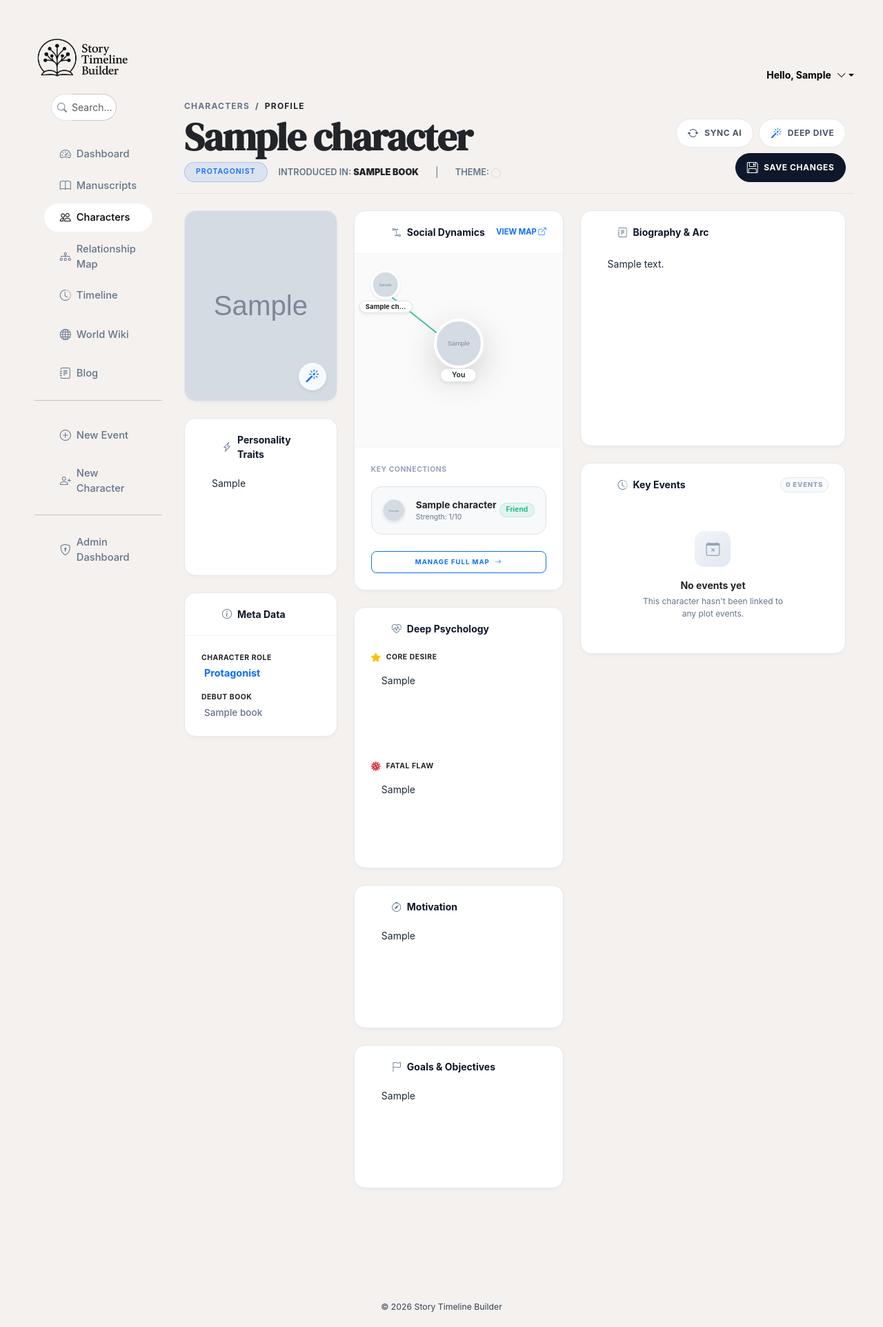
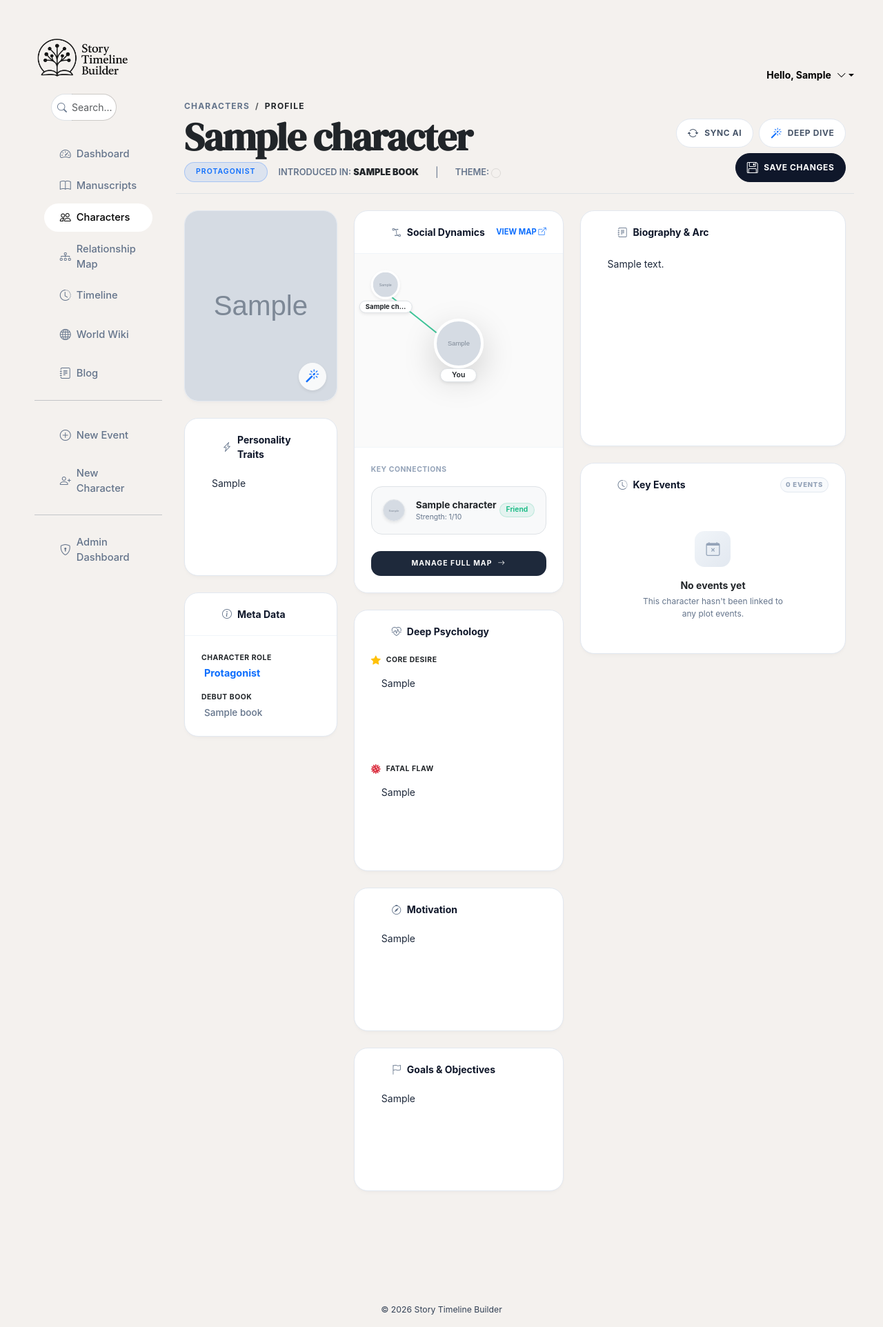
Before and after one commit to denmurray10/Story-timeline-builder, a Django app: page /characters/1/ in a window 1280 px wide. Shown: the whole page at 69% size. Before the commit the page ends 1902 px from the top, so only its background shows below. Run offline with Django 5.2, Linux system fonts and the light colour scheme; a user stored in the database is signed in; tables that the repository leaves empty hold one stand-in row (values such as "Sample post"); grey boxes marked "Sample" are stand-in pictures; data that the repository does not hold is empty; parts of the project's set-up code (start-up, migrations or seed data) failed here and were passed over; some libraries are stand-ins or nearby versions; some web fonts are replaced.

Commit message:
feat: Add base HTML template with custom styling and navigation, and a character detail page.

```diff
--- a/templates/timeline/base.html
+++ b/templates/timeline/base.html
@@ -30,7 +30,7 @@
             --text-subtle: #94a3b8;
             --border-color: #e2e8f0;
             --border-strong: #cbd5e1;
-            --radius: 10px;
+            --radius: 20px;
             --radius-sm: 7px;
             --shadow-sm: 0 1px 2px rgba(15, 23, 42, 0.04);
             --shadow: 0 10px 25px rgba(15, 23, 42, 0.06);
--- a/templates/timeline/character_detail.html
+++ b/templates/timeline/character_detail.html
@@ -19,7 +19,7 @@
     .card-premium {
         background: #ffffff;
         border: 1px solid #e2e8f0;
-        border-radius: 16px;
+        border-radius: 20px;
         box-shadow: 0 4px 6px -1px rgba(0, 0, 0, 0.02), 0 2px 4px -1px rgba(0, 0, 0, 0.02);
         transition: all 0.2s ease-in-out;
         margin-bottom: 0;
@@ -82,7 +82,7 @@
 
     .portrait-container {
         aspect-ratio: 4/5;
-        border-radius: 12px;
+        border-radius: 20px;
         background-color: #f1f5f9;
         position: relative;
         overflow: hidden;
@@ -140,6 +140,31 @@
     .btn-action-primary:hover {
         background: #1e293b;
         color: white;
+    }
+
+    .btn-manage-map {
+        display: flex;
+        align-items: center;
+        justify-content: center;
+        gap: 0.5rem;
+        background: #1e293b;
+        color: white;
+        border: none;
+        border-radius: 14px;
+        padding: 0.65rem 1rem;
+        font-size: 0.65rem;
+        font-weight: 700;
+        text-transform: uppercase;
+        letter-spacing: 0.1em;
+        text-decoration: none;
+        transition: all 0.2s ease;
+        cursor: pointer;
+    }
+    .btn-manage-map:hover {
+        background: #0f172a;
+        color: white;
+        transform: translateY(-1px);
+        box-shadow: 0 4px 12px rgba(0, 0, 0, 0.15);
     }
 
     .timeline-pill {
@@ -203,7 +228,7 @@
     .avatar-option {
         cursor: pointer;
         border: 2px solid transparent;
-        border-radius: 12px;
+        border-radius: 14px;
         padding: 4px;
         transition: all 0.2s;
         aspect-ratio: 1;
@@ -667,8 +692,8 @@
                                 </div>
                             {% endfor %}
 
-                            <a href="{% url 'relationship_map' %}" class="btn btn-outline-primary btn-sm border-dashed rounded-3 py-2 mt-2 fw-bold uppercase tracking-widest" style="font-size: 0.6rem;">
-                                Manage Full Map <i class="bi bi-arrow-right ms-1"></i>
+                            <a href="{% url 'relationship_map' %}" class="btn-manage-map w-100 py-2.5 mt-2 fw-bold uppercase tracking-widest d-flex align-items-center justify-content-center gap-2">
+                                Manage Full Map <i class="bi bi-arrow-right"></i>
                             </a>
                         </div>
                     </div>
@@ -798,7 +823,7 @@
 <!-- AI Deep Dive Modal -->
 <div class="modal fade" id="deepDiveModal" tabindex="-1" aria-labelledby="deepDiveModalLabel" aria-hidden="true">
   <div class="modal-dialog modal-dialog-centered">
-    <div class="modal-content border-0 shadow-lg rounded-4">
+    <div class="modal-content border-0 shadow-lg rounded-5">
       <div class="modal-header border-0 pb-0">
         <h5 class="modal-title font-dm-serif text-primary" id="deepDiveModalLabel"><i class="bi bi-magic"></i> Deep Dive Insight</h5>
         <button type="button" class="btn-close" data-bs-dismiss="modal" aria-label="Close"></button>
```
